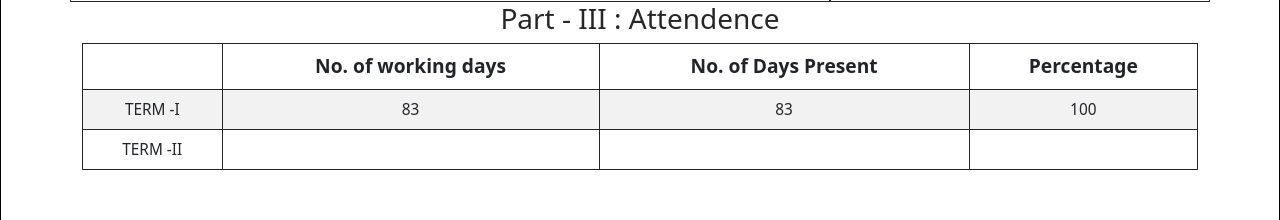
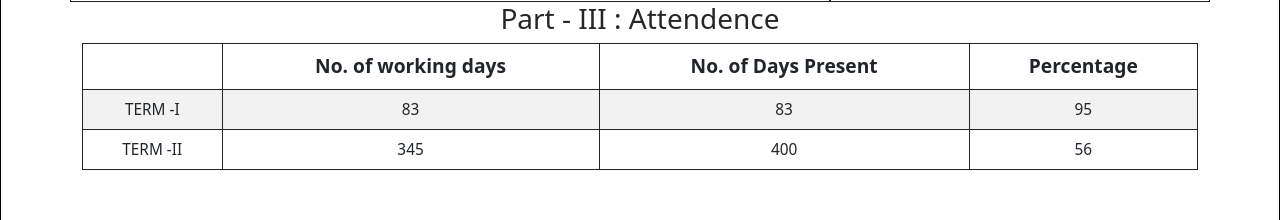
Before and after one commit to ShailajaTripathi/marksheet, a React (Create React App) app: page / in a window 1280 px wide. Shown: the part 820-1040 px from the top of the page. Built offline with nearby package versions, Linux system fonts and the light colour scheme; data requests are answered from the project's data file.

Commit message:
validation updated

```diff
--- a/db.json
+++ b/db.json
@@ -180,13 +180,13 @@
       "term": "Term -I",
       "workingDays": "83",
       "presentDays": "83",
-      "percentage": "100"
+      "percentage": "95"
     },
     {
       "term": "Term -II",
-      "workingDays": null,
-      "presentDays": null,
-      "percentage": null,
+      "workingDays": 345,
+      "presentDays": 400,
+      "percentage": 56,
       "id": 2
     }
   ],
--- a/src/components/scoreinputform/attendendce/Attendence.jsx
+++ b/src/components/scoreinputform/attendendce/Attendence.jsx
@@ -21,13 +21,18 @@ let attendenceSchema = yup.object({
     .required("Set Working Days"),
   presentDays: yup
     .number()
-    .max(364, "Days must be less than 365 days and Working Days")
-    .required("Set Present Days"),
+    .required("Invalid Present Days")
+    .test({
+      test:function(value) {
+        return value<= parseInt(this.parent.workingDays);
+      }
+
+    }),
+
   percentage: yup.number().min(0).max(100).required("Give Percentage"),
 });
 
 function Attendence() {
-  const [working,setworking] = useState(0);
 
   const { values, errors, touched, handleBlur, handleChange, handleSubmit } =
     useFormik({
@@ -152,7 +157,7 @@ function Attendence() {
             ) : null}
           </Col>
         </Form.Group>
-{console.log(initialValues)};
+
         <Form.Group as={Row} className="mb-3">
           <Col sm={{ span: 5, offset: 0 }}>
             <Button
```
